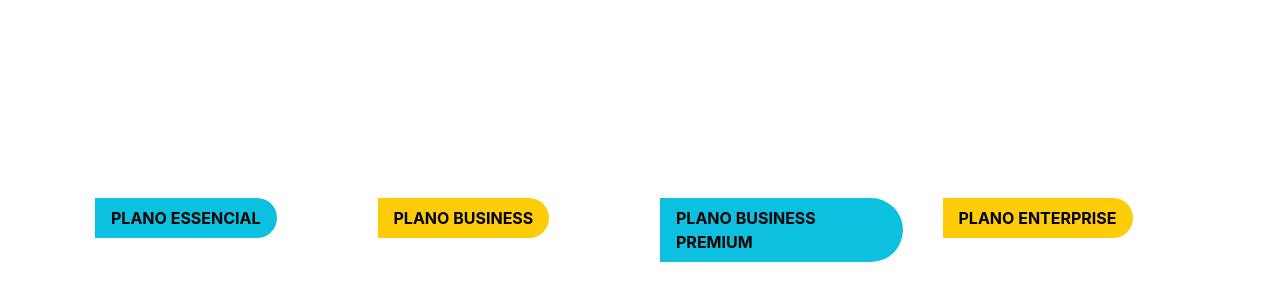
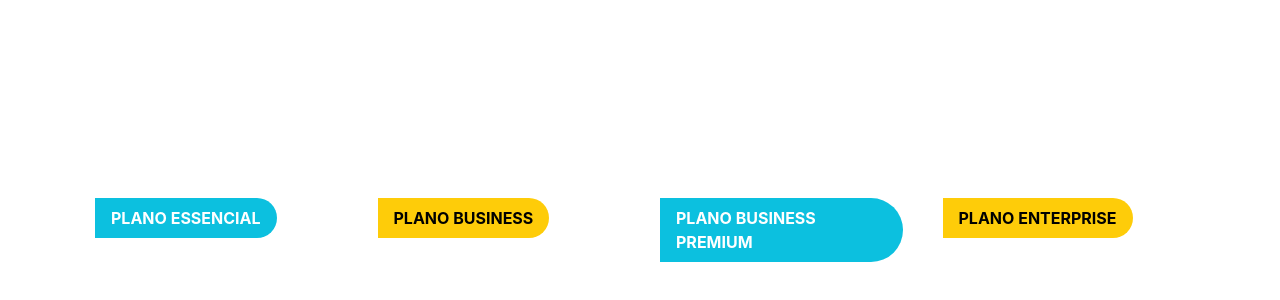
Before and after one commit to DevWeDesc/Site-WeDesc, a React (Vite) app: page / in a window 1280 px wide. Shown: the part 4132-4432 px from the top of the page. Built offline with nearby package versions, Linux system fonts and the light colour scheme.

Commit message:
Arrumando cor das etiquetas de plano

```diff
--- a/src/components/CardPlans/CardPlans.tsx
+++ b/src/components/CardPlans/CardPlans.tsx
@@ -1,4 +1,3 @@
-import React from "react";
 import { ICardPlans } from "../../interfaces/interfaces";
 
 export const CardPlans = ({
@@ -14,7 +13,10 @@ export const CardPlans = ({
       <div className="mt-10 py-2">
         <p
           className="px-4 w-auto py-2 rounded-tr-full rounded-br-full font-bold"
-          style={{ backgroundColor: colorImage }}
+          style={{
+            backgroundColor: colorImage,
+            color: colorImage === "#0CC0DF" ? "white" : "black",
+          }}
         >
           {imagePlans}
         </p>
```
